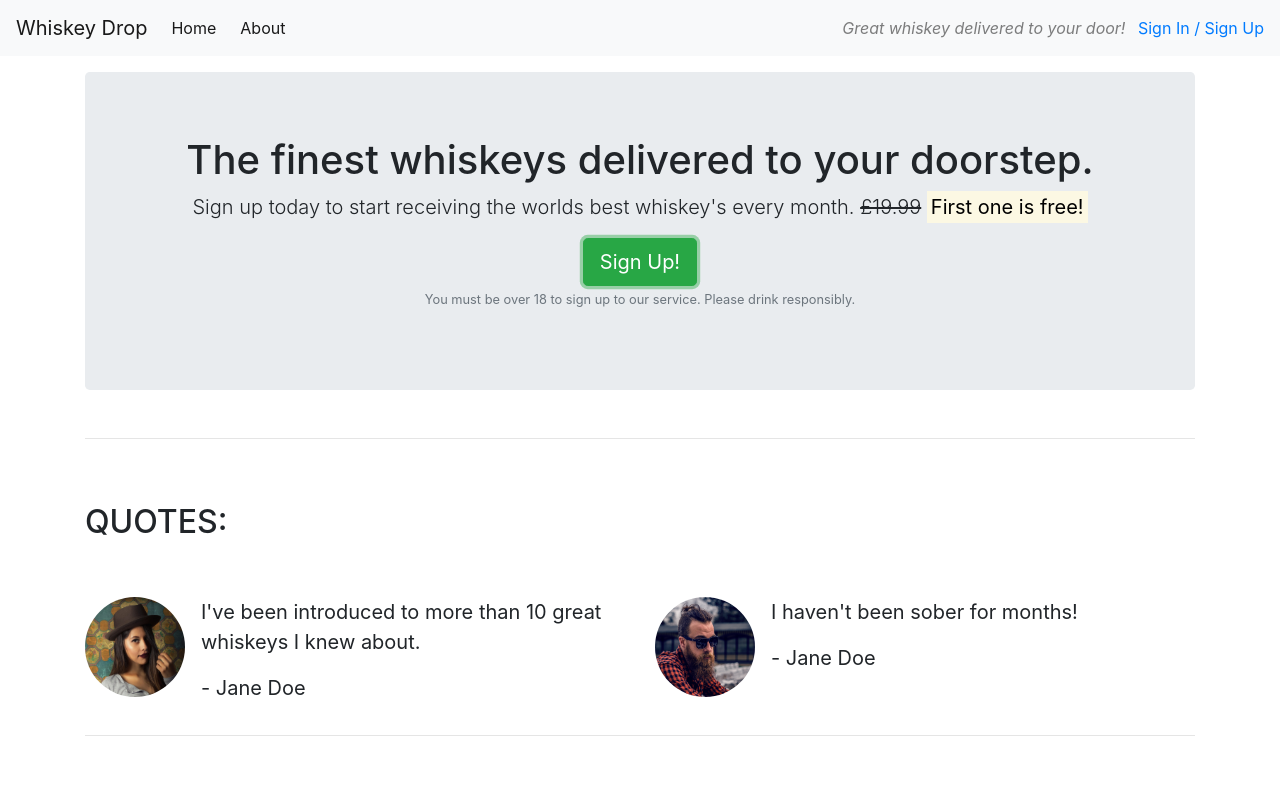
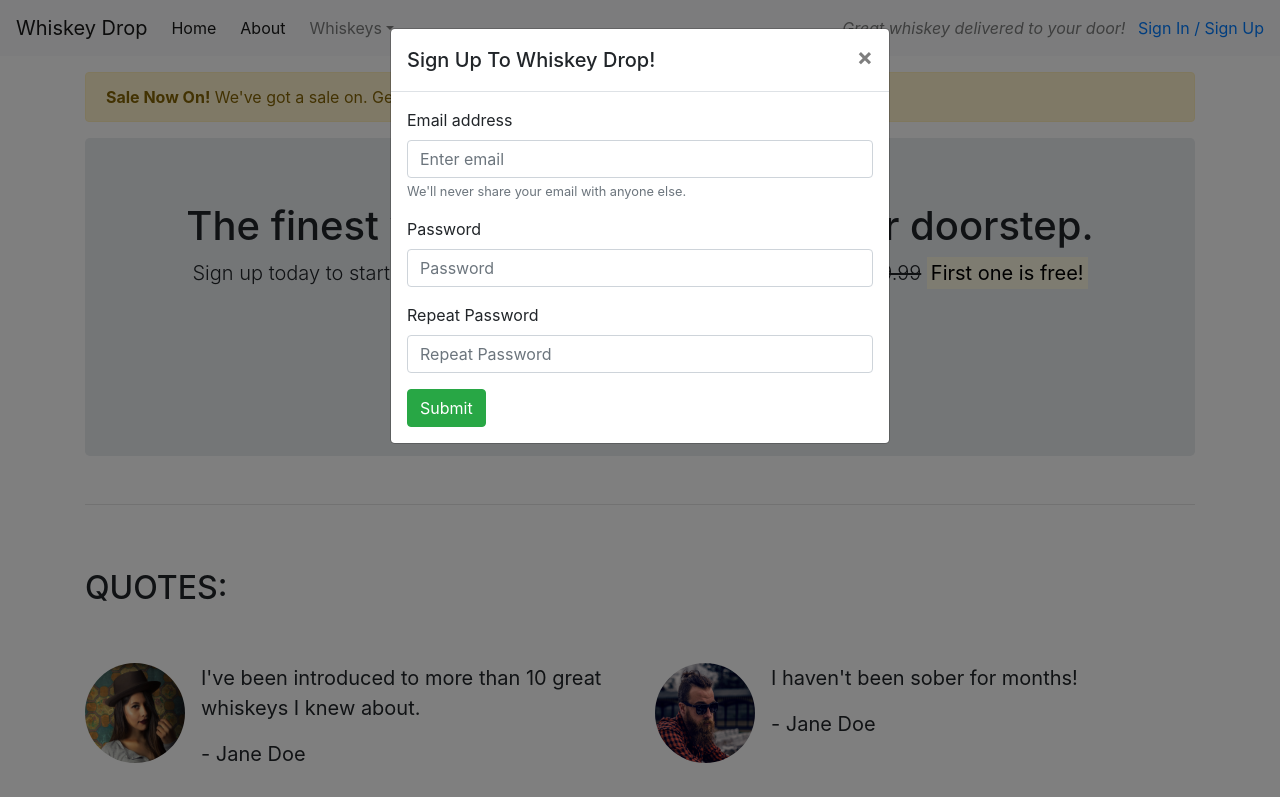
Before and after one commit to RWilliamsCoding/Bootstrap, a plain HTML site: page index.html in a window 1280 px wide. Both pictures are taken after a click on the button "Sign Up!". Shown: the top 797 px of the page. Drawn offline with nearby package versions, Linux system fonts and the light colour scheme.

Commit message:
added javascript to webpage and included sign in modal

```diff
--- a/index.html
+++ b/index.html
@@ -8,24 +8,45 @@
 
     <!-- Bootstrap CSS -->
     <link rel="stylesheet" href="https://cdn.jsdelivr.net/npm/bootstrap@4.3.1/dist/css/bootstrap.min.css" integrity="sha384-ggOyR0iXCbMQv3Xipma34MD+dH/1fQ784/j6cY/iJTQUOhcWr7x9JvoRxT2MZw1T" crossorigin="anonymous">
-
+    <link rel="stylesheet" href="https://use.fontawesome.com/releases/v5.6.1/css/all.css" integrity="sha384-gfdkjb5BdAXd+lj+gudLWI+BXq4IuLW5IT+brZEZsLFm++aCMlF1V92rMkPaX4PP" crossorigin="anonymous">
     <title>Whiskey Drop | Taste a new whiskey every month</title>
   </head>
 
   <body>
     <nav class="navbar navbar-light bg-light navbar-expand-sm">
         <a href="/" class="navbar-brand">Whiskey Drop</a>
+
+        <button class="navbar-toggler ml-auto" type="button" data-toggle="collapse" data-target="#navbarNavDropdown" aria-controls="navbarNavDropdown" aria-expanded="falso" aria-label="Toggle Navigation"><span class="navbar-toggler-icon"></span></button>
+        <div class="collapse navbar-collapse" id="navbarNavDropdown">
             <ul class="navbar-nav mr-auto">
                 <li class="active nav-item mr-2"><a class="nav-link" href="/">Home</a></li>
                 <li class="active nav-item mr-2"><a class="nav-link" href="/about">About</a></li>
+                <li class="nav-item dropdown"></li>
+                <a class="nav-link dropdown-toggle" href="#" id="navbarDropdownMenuLink" role="button" data-toggle="dropdown" aria-haspopup="true" aria-expanded="false">Whiskeys</a>
+
+                <div class="dropdown-menu" aria-labelledby="navbarDropdownMenuLink">
+                    <a class="dropdown-item" href="#">Irish</a>
+                    <a class="dropdown-item" href="#">Scotch</a>
+                    <a class="dropdown-item" href="#">Japanese</a>
+                    <a class="dropdown-item" href="#">American</a>
+                </div>
                 <li class="active nav-item mr-2 d-block d-sm-none"><a class="nav-link" href="/login">Sign In / Sign Up</a></li>
             </ul>
+        </div>
         <div class="d-none d-md-block">
             <p class="navbar-text my-auto mr-2"><i>Great whiskey delivered to your door!</i></p>
             <a href="/login">Sign In / Sign Up</a>
         </div>
     </nav>
     <article class="container mt-3">
+        <div class="row d-none d-sm-block">
+            <div class="col-12">
+                <div class="alert alert-warning">
+                    <strong>Sale Now On!</strong> We've got a sale on. Get a 12 month subscription for 6! <a href="">See here for details</a>
+
+                </div>
+            </div>
+        </div>
         <!-- Callout -->
          <div class="row">
             <div class="col-12">
@@ -34,7 +55,7 @@
                     <p class="lead">Sign up today to start receiving the worlds best whiskey's every month. <s class="d-none d-sm-inline">£19.99</s>
                     <span class="d-inline d-sm-none"><br></span>
                     <strong><mark>First one is free!</mark></strong></p>
-                    <button class="btn btn-success btn-lg">Sign Up!</button>
+                    <button class="btn btn-success btn-lg" data-toggle="modal" data-target="#signUpModal" >Sign Up!</button>
                     <p class="text-muted"><small>You must be over 18 to sign up to our service. Please drink responsibly.</small></p>
                 </section>
             </div>
@@ -51,7 +72,9 @@
             <div class="row">
                 <div class="col-12 col-md-6">
                     <div class="media">
+                        <div class="d-none d-sm-block">
                             <img src="images/girl-image.png" class="rounded-circle mr-3" height="100" width="100">
+                        </div>
                         <div class="media-body">
                             <blockquote class="blockquote">
                                 <p>I've been introduced to more than 10 great whiskeys I knew about.</p>
@@ -62,7 +85,9 @@
                 </div>
                 <div class="col-12 col-md-6">
                     <div class="media">
+                        <div class="d-none d-sm-block">
                             <img src="images/guy-image.png" class="rounded-circle mr-3" height="100" width="100">
+                        </div>
                         <div class="media-body">
                             <blockquote class="blockquote">
                                 <p>I haven't been sober for months!</p>
@@ -86,7 +111,7 @@
             <div class="row">
                 <div class="col-12 col-md-6 col-lg-4">
                     <div class="feature">
-                        <h3>Feature 1</h3>
+                        <h3><i class="fas fa-gift d-none d-sm-inline"></i> Feature 1 <span class="badge badge-success">NEW!</span></h3>
                         <p>Lorem ipsum dolor sit amet, consectetur adipisicing elit.
                             Nostrum vel autem veritatis ipsum reprehenderit earum! Quaerat ipsum est deserunt doloremque?
                             Dolorum reprehenderit asperiores corporis veniam, aliquam fuga et dolores expedita?
@@ -97,7 +122,7 @@
 
                 <div class="col-12 col-md-6 col-lg-4">
                     <div class="feature">
-                        <h3>Feature 2</h3>
+                        <h3><i class="fas fa-credit-card d-none d-sm-inline"></i> Feature 2</h3>
                         <p>Lorem ipsum dolor sit amet, consectetur adipisicing elit.
                             Nostrum vel autem veritatis ipsum reprehenderit earum! Quaerat ipsum est deserunt doloremque?
                             Dolorum reprehenderit asperiores corporis veniam, aliquam fuga et dolores expedita?
@@ -108,7 +133,7 @@
 
                 <div class="col-12 d-md-none d-lg-block col-lg-4">
                     <div class="feature">
-                        <h3>Feature 3</h3>
+                        <h3><i class="fas fa-times-circle d-none d-sm-inline"></i> Feature 3</h3>
                         <p>Lorem ipsum dolor sit amet, consectetur adipisicing elit.
                             Nostrum vel autem veritatis ipsum reprehenderit earum! Quaerat ipsum est deserunt doloremque?
                             Dolorum reprehenderit asperiores corporis veniam, aliquam fuga et dolores expedita?
@@ -120,6 +145,36 @@
 
          </section>
     </article>
+    <div class="modal" tabindex="-1" role="dialog" id="signUpModal">
+        <div class="modal-dialog" role="document">
+          <div class="modal-content">
+            <div class="modal-header">
+              <h5 class="modal-title">Sign Up To Whiskey Drop!</h5>
+              <button type="button" class="close" data-dismiss="modal" aria-label="Close">
+                <span aria-hidden="true">&times;</span>
+              </button>
+            </div>
+            <div class="modal-body">
+                <form>
+                    <div class="form-group">
+                      <label for="exampleInputEmail1">Email address</label>
+                      <input type="email" class="form-control" id="exampleInputEmail1" aria-describedby="emailHelp" placeholder="Enter email">
+                      <small id="emailHelp" class="form-text text-muted">We'll never share your email with anyone else.</small>
+                    </div>
+                    <div class="form-group">
+                      <label for="password">Password</label>
+                      <input type="password" class="form-control" id="password" placeholder="Password">
+                    </div>
+                    <div class="form-group">
+                        <label for="repeatPassword">Repeat Password</label>
+                        <input type="password" class="form-control" id="repeatPassword" placeholder="Repeat Password">
+                    </div>
+                    <button type="submit" class="btn btn-success">Submit</button>
+                  </form>
+            </div>
+          </div>
+        </div>
+      </div>
     <!-- Optional JavaScript -->
     <!-- jQuery first, then Popper.js, then Bootstrap JS -->
     <script src="https://code.jquery.com/jquery-3.3.1.slim.min.js" integrity="sha384-q8i/X+965DzO0rT7abK41JStQIAqVgRVzpbzo5smXKp4YfRvH+8abtTE1Pi6jizo" crossorigin="anonymous"></script>
```
Lines whose indentation alone changed are shown as unchanged.
